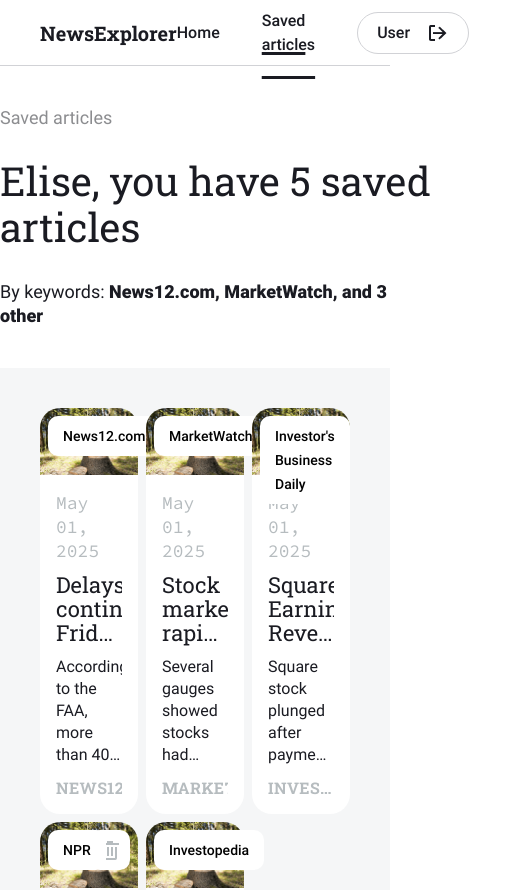
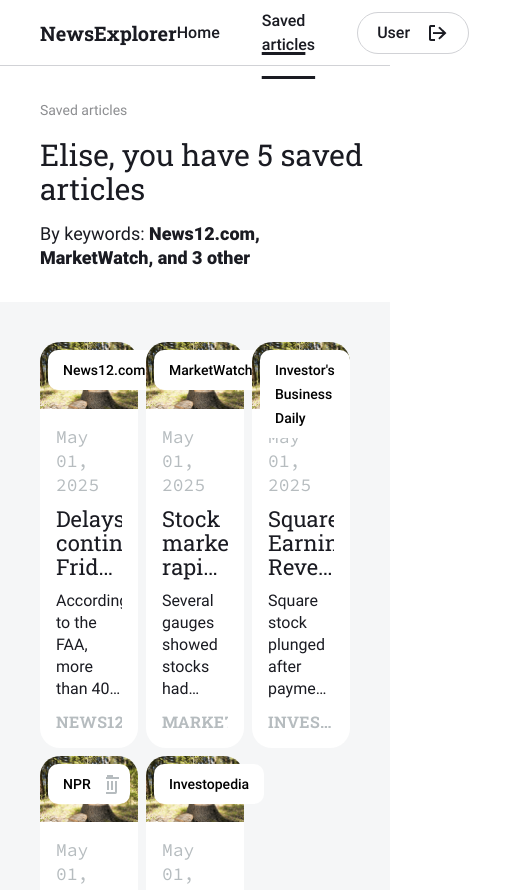
Before and after one commit to jlcambraia/news-explorer-frontend, a React (Vite) app: page /saved-news in a window 390 px wide. Shown: the top 890 px of the page, 530 px wide, since content can reach past the window. Built offline with nearby package versions, Linux system fonts and the light colour scheme.

Commit message:
feat: faz a estilização de responsividade

```diff
--- a/src/components/SavedNews/components/SavedNewsHeader/SavedNewsHeader.css
+++ b/src/components/SavedNews/components/SavedNewsHeader/SavedNewsHeader.css
@@ -1,7 +1,6 @@
 .saved-news-header {
-  max-width: 1232px;
   margin: 0 auto;
-  padding: 40px 0;
+  padding: 40px 104px;
 }
 
 .saved-news-header__breadcrumb {
@@ -25,3 +24,36 @@
 .saved-news-header__keyword {
   font-weight: 700;
 }
+
+@media screen and (max-width: 768px) {
+  .saved-news-header {
+    padding: 32px 40px;
+  }
+
+  .saved-news-header__breadcrumb {
+    margin: 0 0 16px;
+    font-size: 14px;
+  }
+
+  .saved-news-header__title {
+    margin: 0 0 16px;
+    font-size: 30px;
+    line-height: 34px;
+    width: 336px;
+  }
+}
+
+@media screen and (max-width: 320px) {
+  .saved-news-header {
+    padding: 12px 16px 32px;
+  }
+
+  .saved-news-header__breadcrumb {
+    font-size: 12px;
+  }
+
+  .saved-news-header__title {
+    margin: 0 0 50px;
+    width: fit-content;
+  }
+}
```
